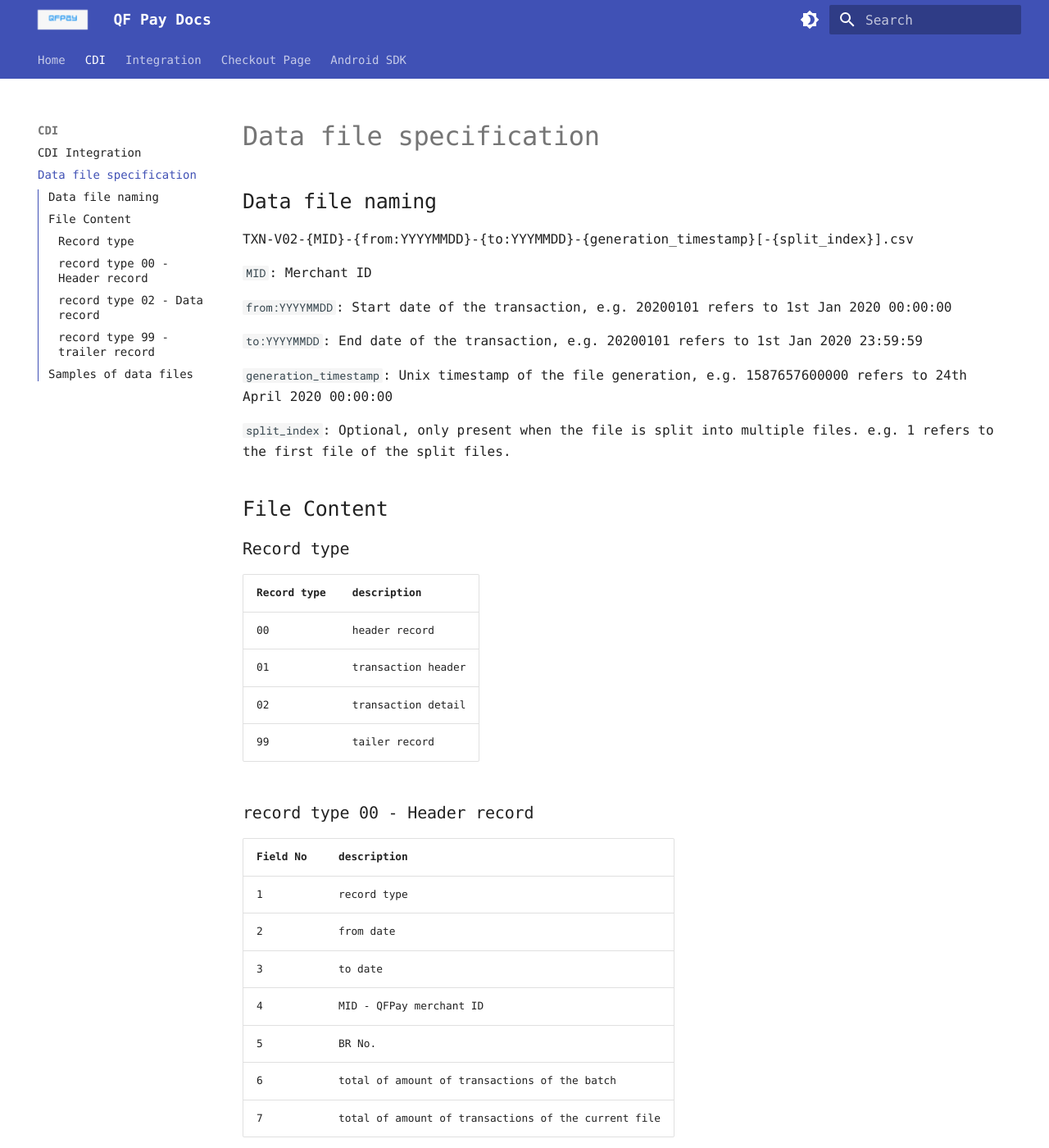
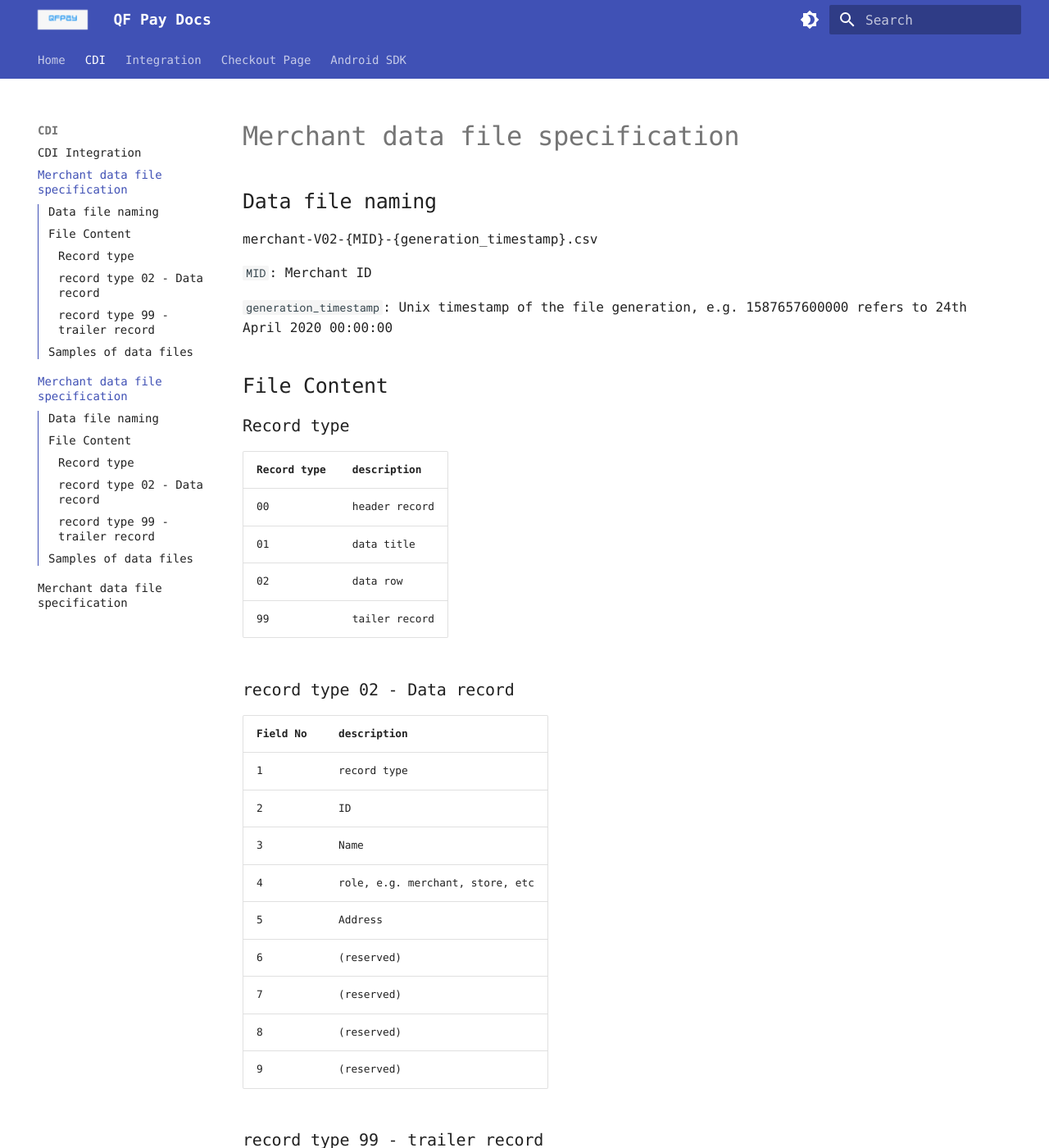
Before and after one commit to yxiaao/docs, an MkDocs documentation site: the page built from docs/cdi/data file specification.md, in a window 1280 px wide and 1400 px high. Shown: the whole window at 82% size. Built offline with MkDocs 1.6.1 and Material for MkDocs 9.7.7, drawn with Linux system fonts in a browser that asks for light colours; some web fonts are replaced; comment, search, counter and statistics services are not loaded; some of the changed text lies outside the part shown.

Commit message:
merchant data

```diff
--- a/docs/cdi/data file specification.md
+++ b/docs/cdi/data file specification.md
@@ -1,17 +1,11 @@
-# Data file specification
+# Merchant data file specification
 
 ## Data file naming
-TXN-V02-{MID}-{from:YYYYMMDD}-{to:YYYMMDD}-{generation_timestamp}[-{split_index}].csv
+merchant-V02-{MID}-{generation_timestamp}.csv
 
 `MID`: Merchant ID
 
-`from:YYYYMMDD`: Start date of the transaction, e.g. 20200101 refers to 1st Jan 2020 00:00:00
-
-`to:YYYYMMDD`: End date of the transaction, e.g. 20200101 refers to 1st Jan 2020 23:59:59
-
 `generation_timestamp`: Unix timestamp of the file generation, e.g. 1587657600000 refers to 24th April 2020 00:00:00
-
-`split_index`: Optional, only present when the file is split into multiple files. e.g. 1 refers to the first file of the split files.
 
 ## File Content
 
@@ -20,43 +14,23 @@ TXN-V02-{MID}-{from:YYYYMMDD}-{to:YYYMMDD}-{generation_timestamp}[-{split_index}
 | Record type | description        |
 |-------------|--------------------|
 | 00          | header record      |
-| 01          | transaction header |
-| 02          | transaction detail |
+| 01          | data title         |
+| 02          | data row           |
 | 99          | tailer record      |
 
-### record type 00 - Header record
+### record type 02 - Data record
 
 | Field No | description                                         |
 |----------|-----------------------------------------------------|
 | 1        | record type                                         |
-| 2        | from date                                           |
-| 3        | to date                                             |
-| 4        | MID - QFPay merchant ID                             |
-| 5        | BR No.                                              |
-| 6        | total of amount of transactions of the batch        |
-| 7        | total of amount of transactions of the current file |
-
-### record type 02 - Data record
-
-| Field No | description             |
-|----------|-------------------------|
-| 1        | Store Name              |
-| 2        | Cashier                 |
-| 3        | Transaction type        |
-| 4        | Transaction Date        |
-| 5        | Transaction time        |
-| 6        | Transaction amount      |
-| 7        | Transaction status      |
-| 8        | Transaction ID          |
-| 9        | Original Transaction ID |
-| 10       | Currency                |
-| 11       | UDID                    |
-| 12       | Merchant Order ID       |
-| 13       | Remark                  |
-| 14       | Store ID                |
-| 15       | External Order ID       |
-| 16       | Consumer Source         |
-
+| 2        | ID                                                  |
+| 3        | Name                                                |
+| 4        | role, e.g. merchant, store, etc                     |
+| 5        | Address                                             |
+| 6        | (reserved)                                          |
+| 7        | (reserved)                                          |
+| 8        | (reserved)                                          |
+| 9        | (reserved)                                          |
 
 
 ### record type 99 - trailer record
@@ -64,9 +38,7 @@ TXN-V02-{MID}-{from:YYYYMMDD}-{to:YYYMMDD}-{generation_timestamp}[-{split_index}
 | Field No | description                                         |
 |----------|-----------------------------------------------------|
 | 1        | record type                                         |
-| 2        | no. of transactions                                 |
-| 3        | total of amount of transactions of the batch        |
-| 4        | total of amount of transactions of the current file |
+| 2        | no. of data rows                                    |
 
 
 ## Samples of data files
--- a/mkdocs.yml
+++ b/mkdocs.yml
@@ -17,7 +17,7 @@ markdown_extensions:
   - pymdownx.snippets
   - pymdownx.superfences
 
-copyright: qfpay
+copyright: QFPay
 site_name: QF Pay Docs
 
 theme:
@@ -79,6 +79,8 @@ nav:
     - 'CDI':
       - 'cdi/integration.md'
       - 'cdi/data file specification.md'
+      - 'cdi/data file specification.md'
+      - 'cdi/merchant data file specification.md'
     - 'Integration':
         - 'integration/payment.md'
         - 'integration/alipay service window h5.md'
```
Also changed, not shown: docs/cdi/merchant data file specification.md (added, +70 -0 lines).
